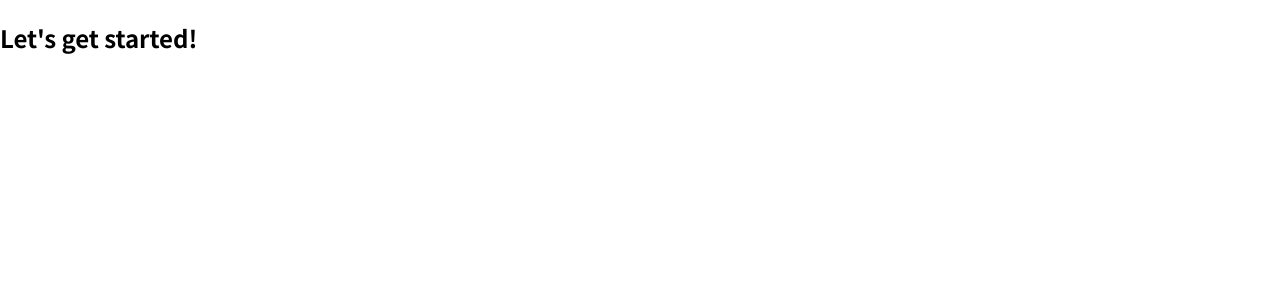
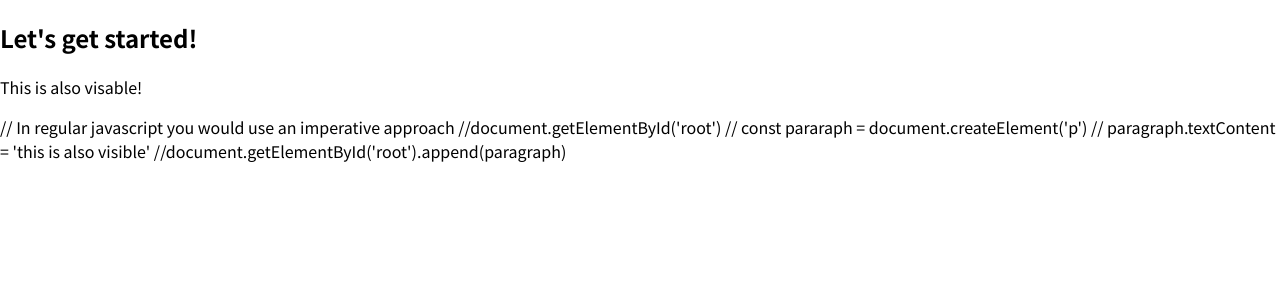
Before and after one commit to bgoonz/React-Notes, a React (Create React App) app in the folder 03react-components/code/01-starting-setup/: page / in a window 1280 px wide. Shown: the top 300 px of the page. Built offline with nearby package versions, Linux system fonts and the light colour scheme.

Commit message:
m update

```diff
--- a/03react-components/code/01-starting-setup/src/App.js
+++ b/03react-components/code/01-starting-setup/src/App.js
@@ -4,7 +4,14 @@ function App() {
     // we return html code inside of a javascript file... this is not valid js code ... it is JSX which is a special syntax invented by the react team
   return (
     <div>
-      <h2>Let's get started!</h2>
+          <h2>Let's get started!</h2>
+          <p>This is also visable!</p>
+
+          // In regular javascript you would use an imperative approach
+          //document.getElementById('root')
+          // const pararaph = document.createElement('p')
+          // paragraph.textContent = 'this is also visible'
+          //document.getElementById('root').append(paragraph)
     </div>
   );
 }
```
